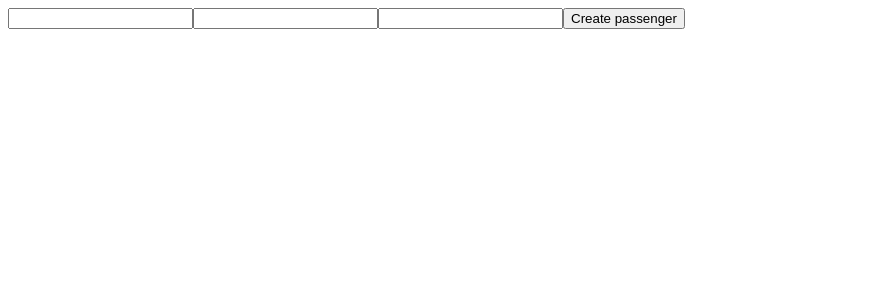
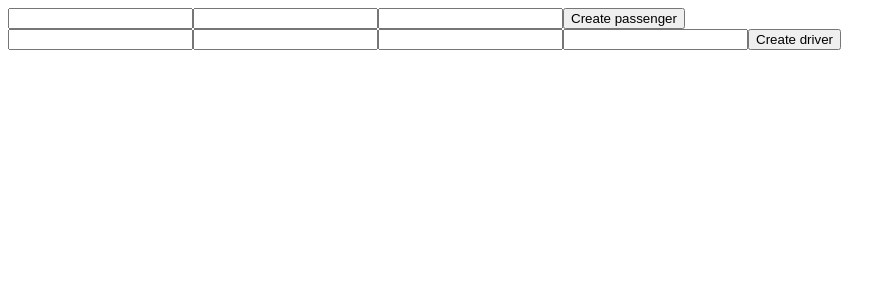
Before and after one commit to Matheus-Rian/ride_frontend, a Vue app: page / in a window 1280 px wide. Shown: the top 300 px of the page, without its empty margins (0-896 px from the left). Built offline with nearby package versions, Linux system fonts and the light colour scheme.

Commit message:
feat: registering injects Gateways in App

```diff
--- a/src/App.vue
+++ b/src/App.vue
@@ -1,9 +1,11 @@
 <script setup lang="ts">
+  import CreateDriver from './CreateDriver.vue';
   import CreatePassenger from './CreatePassenger.vue'
 </script>
 
 <template>
   <CreatePassenger></CreatePassenger>
+  <CreateDriver></CreateDriver>
 </template>
 
 <style scoped>
--- a/src/main.ts
+++ b/src/main.ts
@@ -1,5 +1,10 @@
 import { createApp } from 'vue'
 import './style.css'
 import App from './App.vue';
+import PassengerGatewayHttp from './infra/gateways/PassengerGatewayHttp';
+import DriverGatewayHttp from './infra/gateways/DriverGatewayHttp';
 
-createApp(App).mount('#app')
+const app = createApp(App);
+app.provide('passengerGateway', new PassengerGatewayHttp());
+app.provide('driverGateway', new DriverGatewayHttp());
+app.mount('#app')
```
